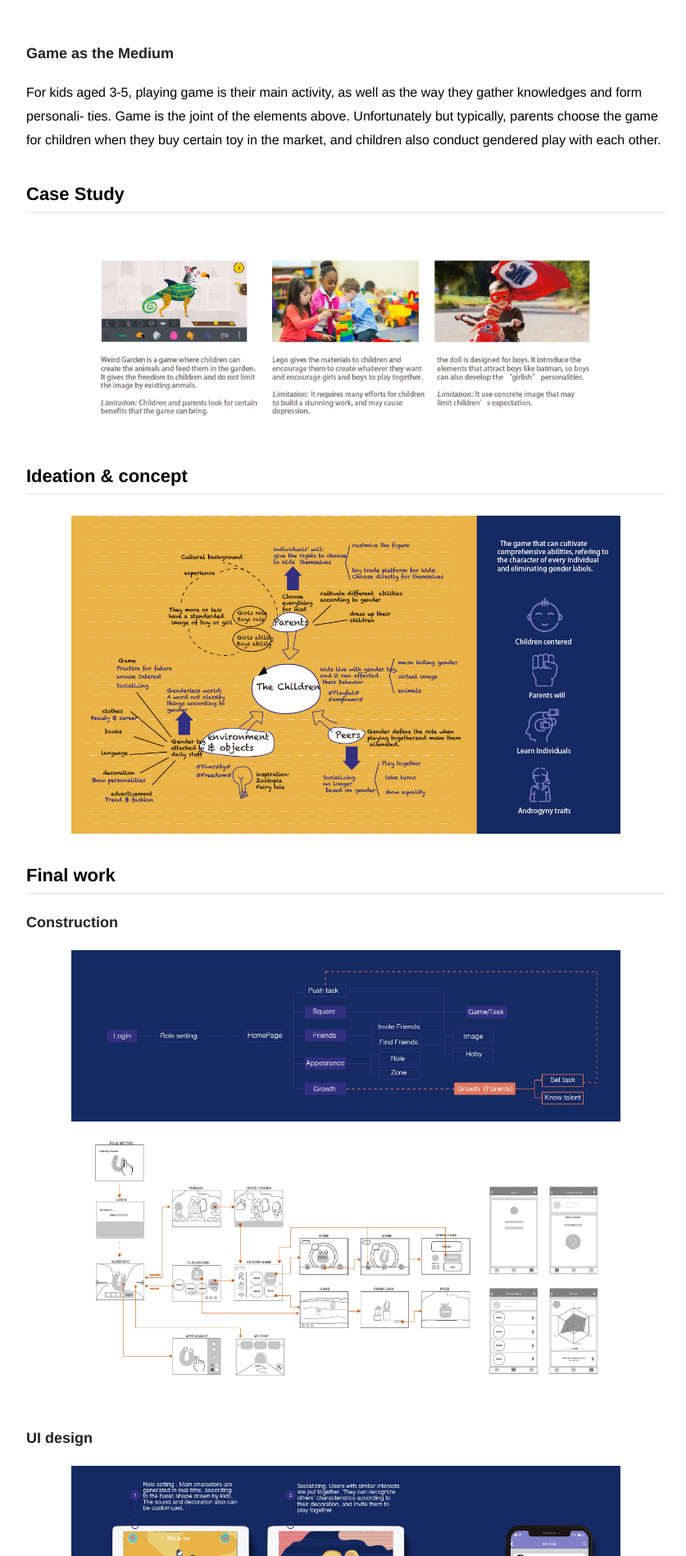
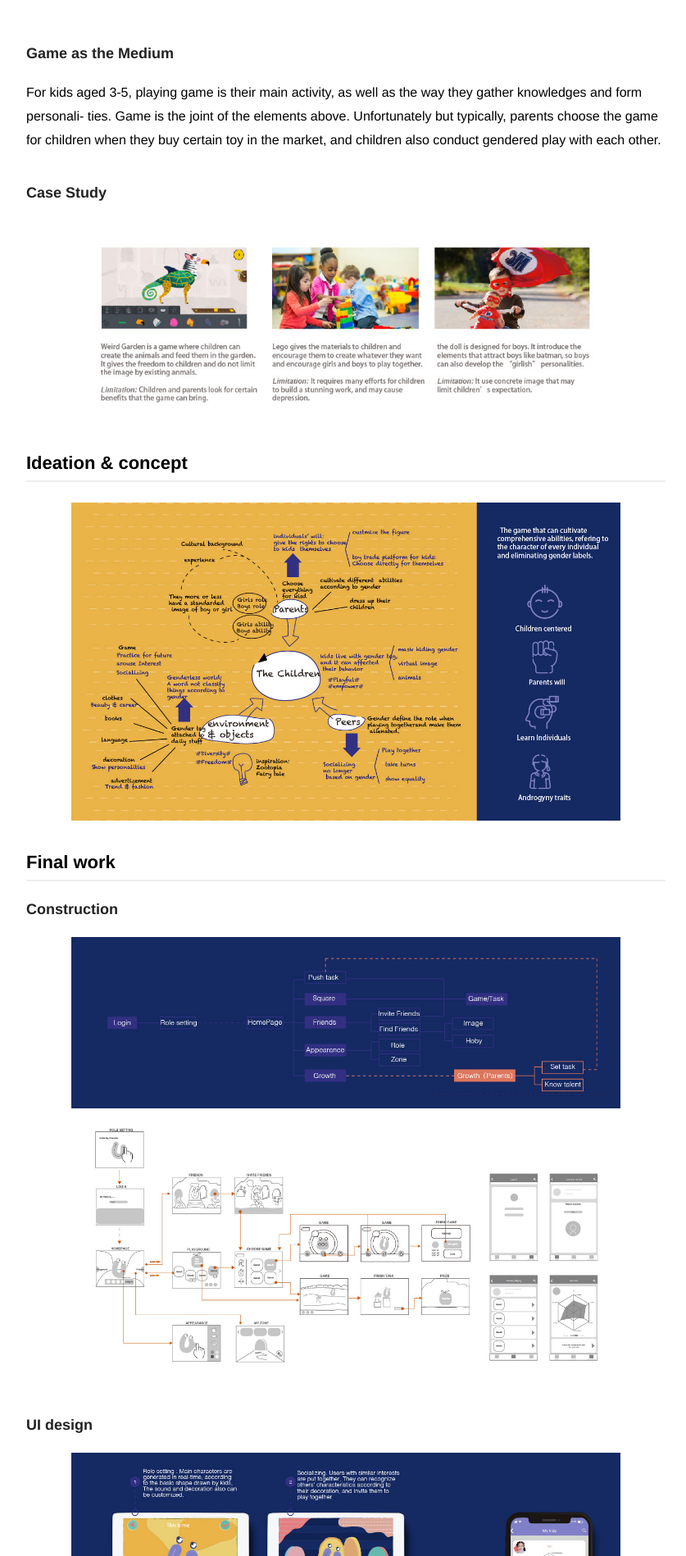
Before and after one commit to yuanyuanhu96/Potfolio-Archive, a Jekyll site: the page built from _posts/2017-10-03-YOOTOPIA-Game.md, in a window 1280 px wide. Shown: the part 2766-4664 px from the top of the page at 82% size, without its empty margins (218-1055 px from the left). Built offline with Jekyll 4.4.1, drawn with Linux system fonts in a browser that asks for light colours.

```diff
--- a/_posts/2017-10-03-YOOTOPIA-Game.md
+++ b/_posts/2017-10-03-YOOTOPIA-Game.md
@@ -24,7 +24,7 @@ Undeniably gender is the most apparent feature of kids, so they can hardly escap
 ![Git Bash](/Yootopia-img/Yootopia-img-06.jpg)
 ### Game as the Medium
 For kids aged 3-5, playing game is their main activity, as well as the way they gather knowledges and form personali- ties. Game is the joint of the elements above. Unfortunately but typically, parents choose the game for children when they buy certain toy in the market, and children also conduct gendered play with each other.
-## Case Study
+### Case Study
 ![Git Bash](/Yootopia-img/Yootopia-img-07.jpg)
 ## Ideation & concept
 ![Git Bash](/Yootopia-img/Yootopia-img-08.jpg)
```
